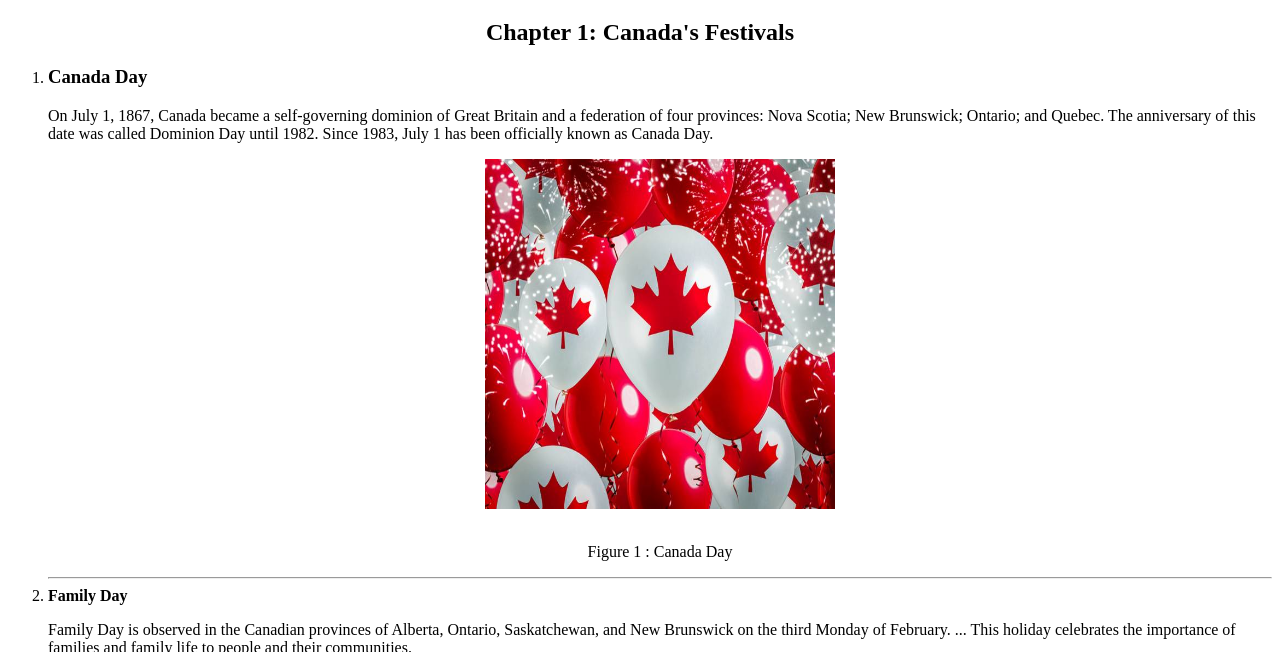
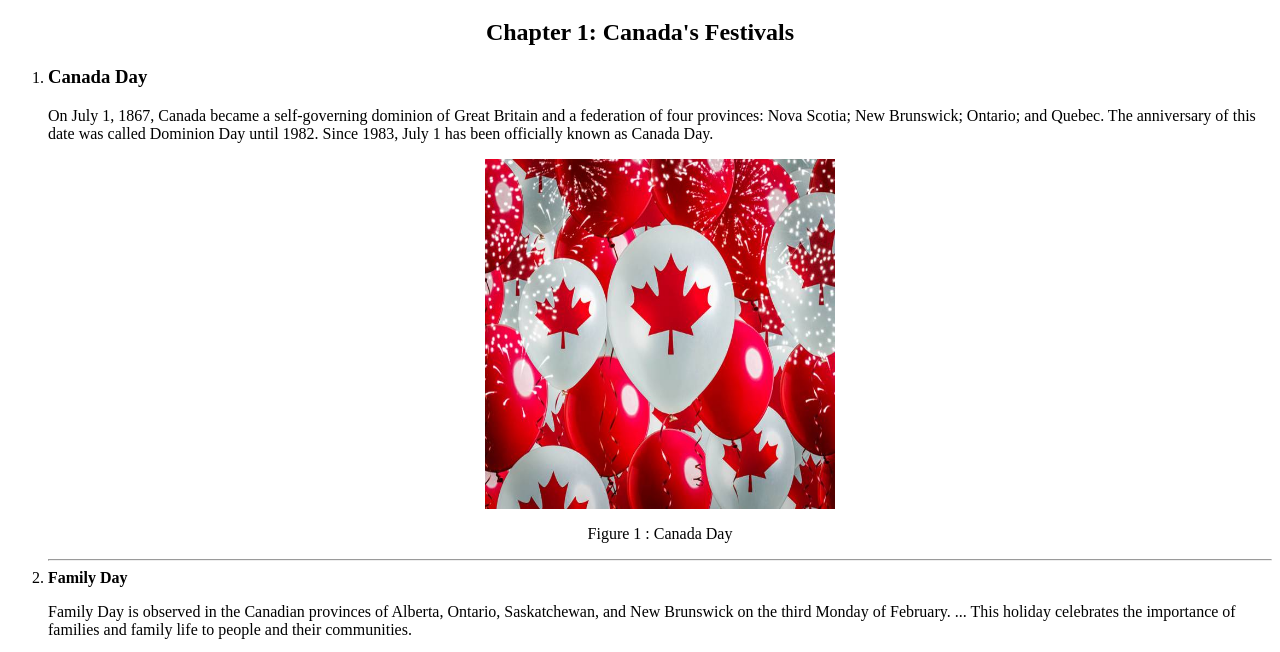
Before and after one commit to ctrivedi-Confed/Group10-Lab2, a plain HTML site: page Parth/Document.html in a window 1280 px wide. Shown: the part 145-797 px from the top of the page. Drawn offline with Linux system fonts and the light colour scheme.

Commit message:
i am going to upload my all file

```diff
--- a/Parth/Document.html
+++ b/Parth/Document.html
@@ -13,7 +13,7 @@
                 <li id = "12"><h3><b> Canada Day</b></h3></li>
                 <p>On July 1, 1867, Canada became a self-governing dominion of Great Britain and a federation of four provinces: Nova Scotia; New Brunswick; Ontario; and Quebec. The anniversary of this date was called Dominion Day until 1982. Since 1983, July 1 has been officially known as Canada Day.
                 </p>
-               <center> <img id = "1" src = "CANADADAY.jpg" width="350" height="350"><br><br></center>
+               <center> <img id = "1" src = "CANADADAY.jpg" width="350" height="350"><br></center>
                 <Center><p>Figure 1 : Canada Day </p></Center>
                 <hr>
                 <li id = "13"><b> Family Day</b></li>
```
